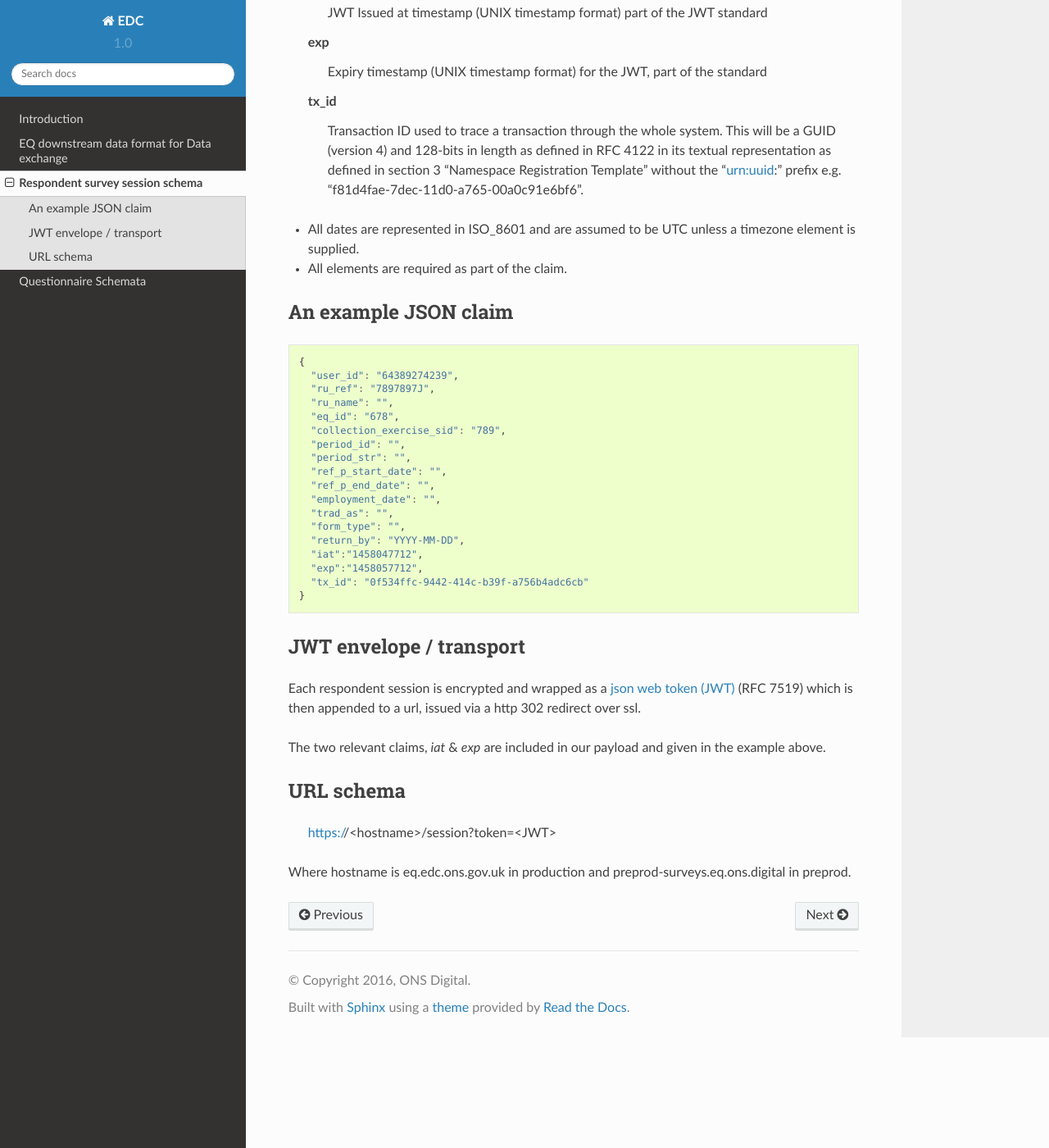
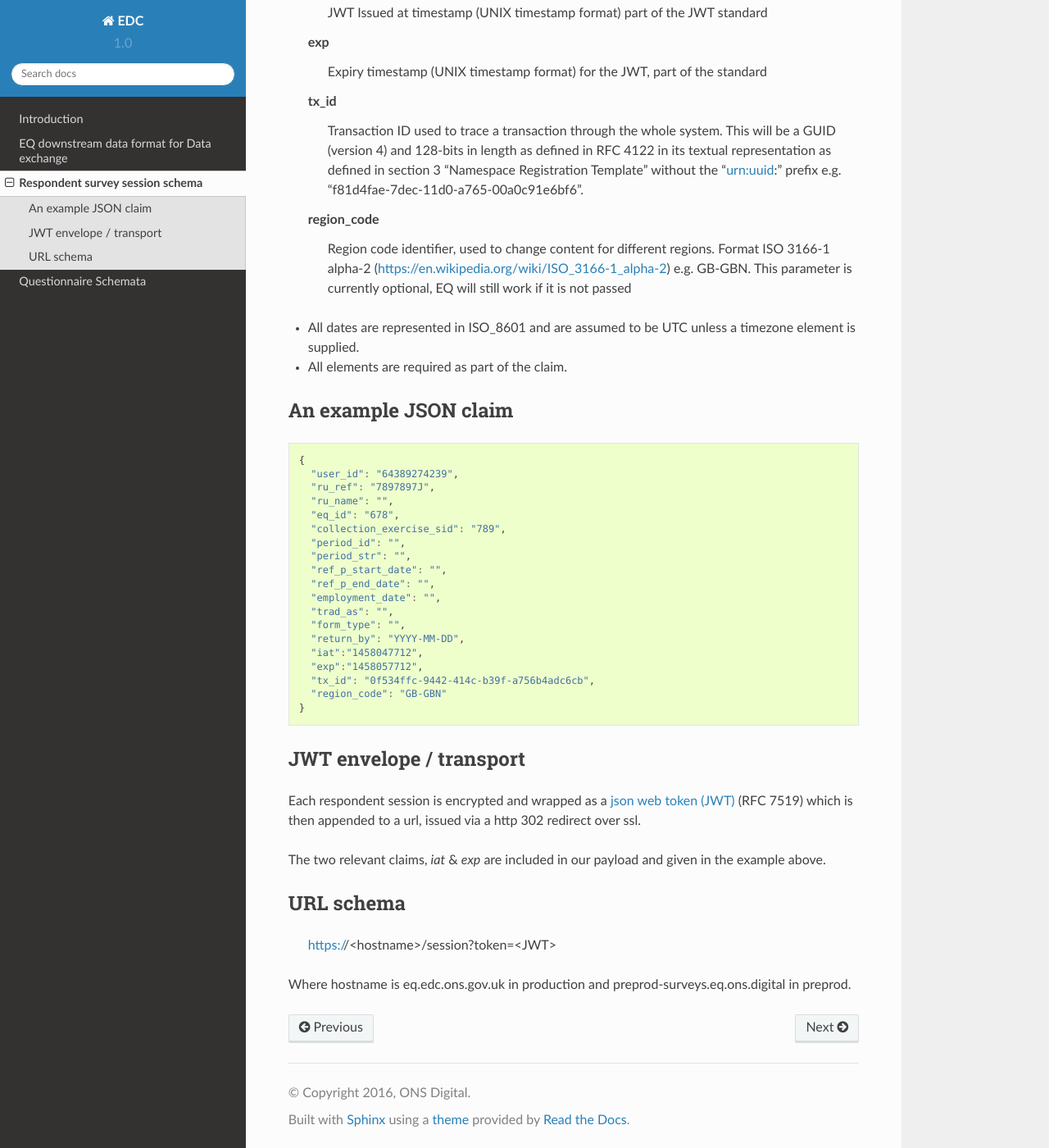
Before and after one commit to ONSdigital/ons-schema-definitions, a Sphinx documentation site: the page built from docs/rm-eq.rst, in a window 1280 px wide and 1400 px high, scrolled down 1327 px. Shown: the whole window at 82% size. Built offline with Sphinx 7.4.7 and the Read the Docs theme 2.0.0, drawn with Linux system fonts in a browser that asks for light colours.

Commit message:
Update Json web token to include region code

```diff
--- a/docs/rm-eq.rst
+++ b/docs/rm-eq.rst
@@ -40,6 +40,8 @@ Schema definition
     Expiry timestamp (UNIX timestamp format) for the JWT, part of the standard
   tx_id
      Transaction ID used to trace a transaction through the whole system. This will be a GUID (version 4) and 128-bits in length as defined in RFC 4122 in its textual representation as defined in section 3 "Namespace Registration Template" without the "urn:uuid:" prefix e.g. "f81d4fae-7dec-11d0-a765-00a0c91e6bf6".
+  region_code
+     Region code identifier, used to change content for different regions. Format ISO 3166-1 alpha-2 (https://en.wikipedia.org/wiki/ISO_3166-1_alpha-2) e.g. GB-GBN. This parameter is currently optional, EQ will still work if it is not passed
 
 * All dates are represented in ISO_8601 and are assumed to be UTC unless a timezone element is supplied.
 * All elements are required as part of the claim.
@@ -67,7 +69,8 @@ An example JSON claim
     "return_by": "YYYY-MM-DD",
     "iat":"1458047712",
     "exp":"1458057712",
-    "tx_id": "0f534ffc-9442-414c-b39f-a756b4adc6cb"
+    "tx_id": "0f534ffc-9442-414c-b39f-a756b4adc6cb",
+    "region_code": "GB-GBN"
   }
 
 
```
